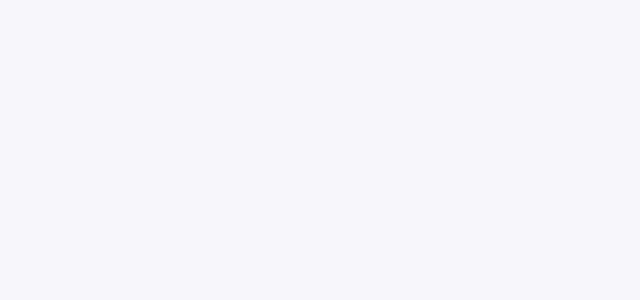
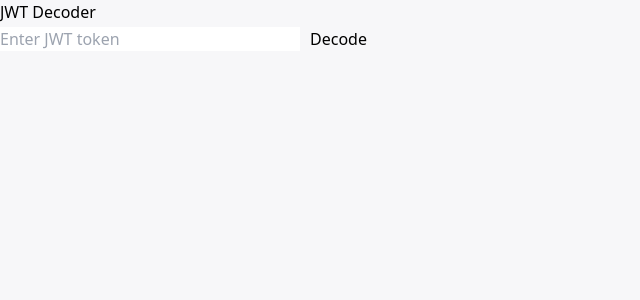
Before and after one commit to deveunhwa/bitta-front, a React (Vite) app: page /test1 in a window 1280 px wide. Before the commit this address had no page. Shown: the top 300 px of the page, without its empty margins (0-640 px from the left). Built offline with nearby package versions, Linux system fonts and the light colour scheme.

Commit message:
feat: 디코딩 테스트 및 네브바 설정

```diff
--- a/package.json
+++ b/package.json
@@ -17,7 +17,9 @@
   "dependencies": {
     "autoprefixer": "^10.4.20",
     "axios": "^1.7.7",
+    "decode": "^0.3.0",
     "js-cookie": "^3.0.5",
+    "jwt-decode": "^4.0.0",
     "postcss": "^8.4.47",
     "react": "^18.3.1",
     "react-big-calendar": "^1.15.0",
--- a/src/App.jsx
+++ b/src/App.jsx
@@ -6,8 +6,10 @@ import Jobpost from "./pages/JobPost.jsx";
 import JobPostAddForm from "./pages/JobPostAdd/JobPostAdd.jsx";
 import Feed from './pages/Feed/Feed.jsx';
 import Login from "./pages/Login.jsx";
-import Signup from "./pages/Signup.jsx"
+import Signup from "./pages/Signup.jsx";
+import Test1 from "./pages/Test1.jsx";
 import Chating from "./pages/chating/Chating.jsx";
+
 // import Register from "./pages/Register.jsx";
 
 function App() {
@@ -22,6 +24,7 @@ function App() {
                 <Route path="/Login" element={<Login />} />
                 <Route path="/Signup" element={<Signup />} />
                 <Route path="/Feed" element={<Feed />} />
+                <Route path="/test1" element={<Test1 />} />
                 <Route path="/Chating" element={<Chating />} />
             </Routes>
         </Router>
--- a/src/pages/Feed/Feed.jsx
+++ b/src/pages/Feed/Feed.jsx
@@ -1,4 +1,4 @@
-import React, { useState } from "react";
+import { useState } from "react";
 import { useNavigate } from "react-router-dom"; // useNavigate를 추가합니다.
 import "./Feed.css";
 import samplePosts from "./samplePosts"; // Ensure this matches the file path
--- a/src/pages/NavBar.jsx
+++ b/src/pages/NavBar.jsx
@@ -72,7 +72,7 @@ function NavBar() {
                                 <a href="/login" className="block py-2 px-3 text-gray-900 rounded hover:bg-gray-100 md:hover:bg-transparent md:hover:text-blue-700 md:p-0">로그인(임시)</a>
                             </li>
                             <li>
-                                <a href="#" className="block py-2 px-3 text-gray-900 rounded hover:bg-gray-100 md:hover:bg-transparent md:hover:text-blue-700 md:p-0">채팅</a>
+                                <a href="/chating" className="block py-2 px-3 text-gray-900 rounded hover:bg-gray-100 md:hover:bg-transparent md:hover:text-blue-700 md:p-0">채팅</a>
                             </li>
                         </ul>
                     </div>
--- /dev/null
+++ b/src/pages/Test1.jsx
@@ -0,0 +1,73 @@
+import { useState } from 'react';
+
+// UTF-8 디코딩을 지원하는 함수
+function base64UrlDecode(str) {
+    const base64 = str.replace(/-/g, '+').replace(/_/g, '/');
+    const decoded = atob(base64);
+    try {
+        return decodeURIComponent(
+            decoded
+                .split('')
+                .map((c) => '%' + ('00' + c.charCodeAt(0).toString(16)).slice(-2))
+                .join('')
+        );
+    } catch (e) {
+        console.error("Error decoding UTF-8:", e);
+        return null;
+    }
+}
+
+function decodeJWT(token) {
+    const parts = token.split('.');
+    if (parts.length !== 3) {
+        throw new Error('Invalid JWT token');
+    }
+
+    // Header와 Payload 부분만 UTF-8로 디코딩
+    const header = JSON.parse(base64UrlDecode(parts[0]));
+    const payload = JSON.parse(base64UrlDecode(parts[1]));
+
+    return { header, payload };
+}
+
+function JWTDecoder() {
+    const [token, setToken] = useState('');
+    const [decoded, setDecoded] = useState(null);
+    const [error, setError] = useState(null);
+
+    const handleDecode = () => {
+        try {
+            const result = decodeJWT(token);
+            setDecoded(result);
+            setError(null);
+        } catch (err) {
+            setDecoded(null);
+            setError("Invalid JWT token");
+        }
+    };
+
+    return (
+        <div>
+            <h2>JWT Decoder</h2>
+            <input
+                type="text"
+                value={token}
+                onChange={(e) => setToken(e.target.value)}
+                placeholder="Enter JWT token"
+                style={{ width: '300px', marginRight: '10px' }}
+            />
+            <button onClick={handleDecode}>Decode</button>
+
+            {error && <p style={{ color: 'red' }}>{error}</p>}
+
+            {decoded && (
+                <div>
+                    <h3>Decoded JWT</h3>
+                    <pre>{JSON.stringify(decoded, null, 2)}</pre>
+                </div>
+            )}
+        </div>
+    );
+}
+
+export default JWTDecoder;
--- a/src/pages/chating/ChatRooms.jsx
+++ b/src/pages/chating/ChatRooms.jsx
@@ -4,21 +4,38 @@ import axios from 'axios';
 function ChatRooms() {
     const [chatRooms, setChatRooms] = useState([]);
 
+    // 채팅방 목록 가져오기
+    const fetchChatRooms = async () => {
+        try {
+            const response = await axios.post('http://localhost:8080/api/v1/chat/room', {
+                page: 0, // 원하는 페이지 번호
+                size: 10, // 페이지 크기
+                sender: "userA", // 더미 발신자
+                receiver: "userB" // 더미 수신자
+            });
+            setChatRooms(response.data.result);
+        } catch (error) {
+            console.error("Failed to fetch chat rooms:", error);
+        }
+    };
+
+    // 새 채팅방 생성하기
+    const createChatRoom = async () => {
+        try {
+            const response = await axios.post('http://localhost:8080/api/v1/chat/room', {
+                nickname1: "user1", // 더미 사용자 1
+                nickname2: "user2" // 더미 사용자 2
+            });
+            console.log(response.data.message);
+            fetchChatRooms(); // 새 채팅방을 생성한 후 목록을 다시 불러옵니다.
+        } catch (error) {
+            console.error("Failed to create chat room:", error);
+        }
+    };
+
     useEffect(() => {
-        // 채팅방 목록 가져오기
-        axios.get('http://localhost:8080/api/v1/chat/room')
-            .then(response => setChatRooms(response.data.result))
-            .catch(error => console.error("Failed to fetch chat rooms:", error));
+        fetchChatRooms(); // 컴포넌트가 마운트될 때 채팅방 목록을 가져옵니다.
     }, []);
-
-    const createChatRoom = () => {
-        axios.post('http://localhost:8080/api/v1/chat/room', {
-            nickname1: "user1",  // 예시 데이터
-            nickname2: "user2"
-        }).then(response => {
-            console.log(response.data.message);
-        }).catch(error => console.error("Failed to create chat room:", error));
-    };
 
     return (
         <div>
```
Also changed, not shown: src/pages/Home.jsx (+6 -2 lines).
